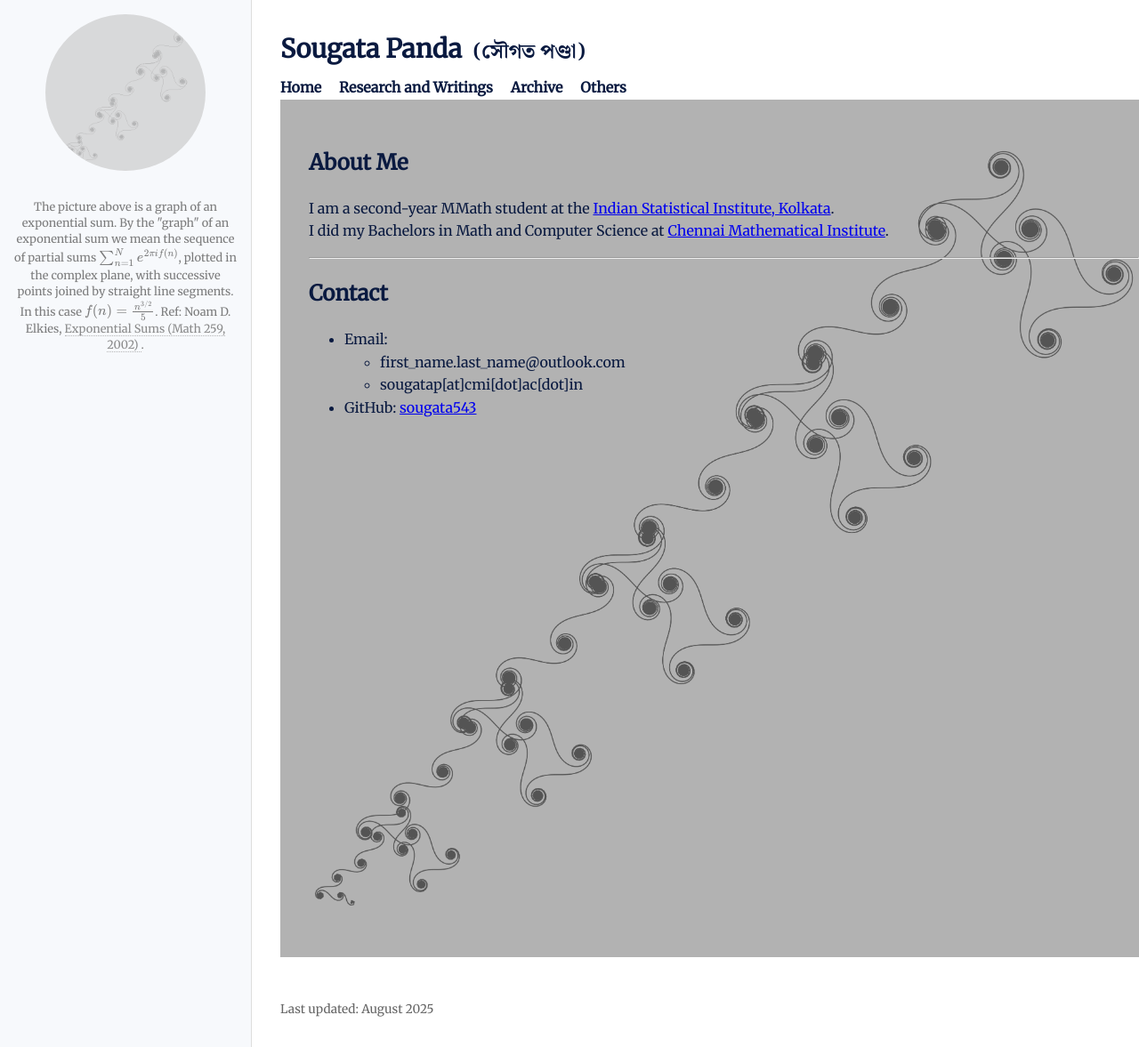
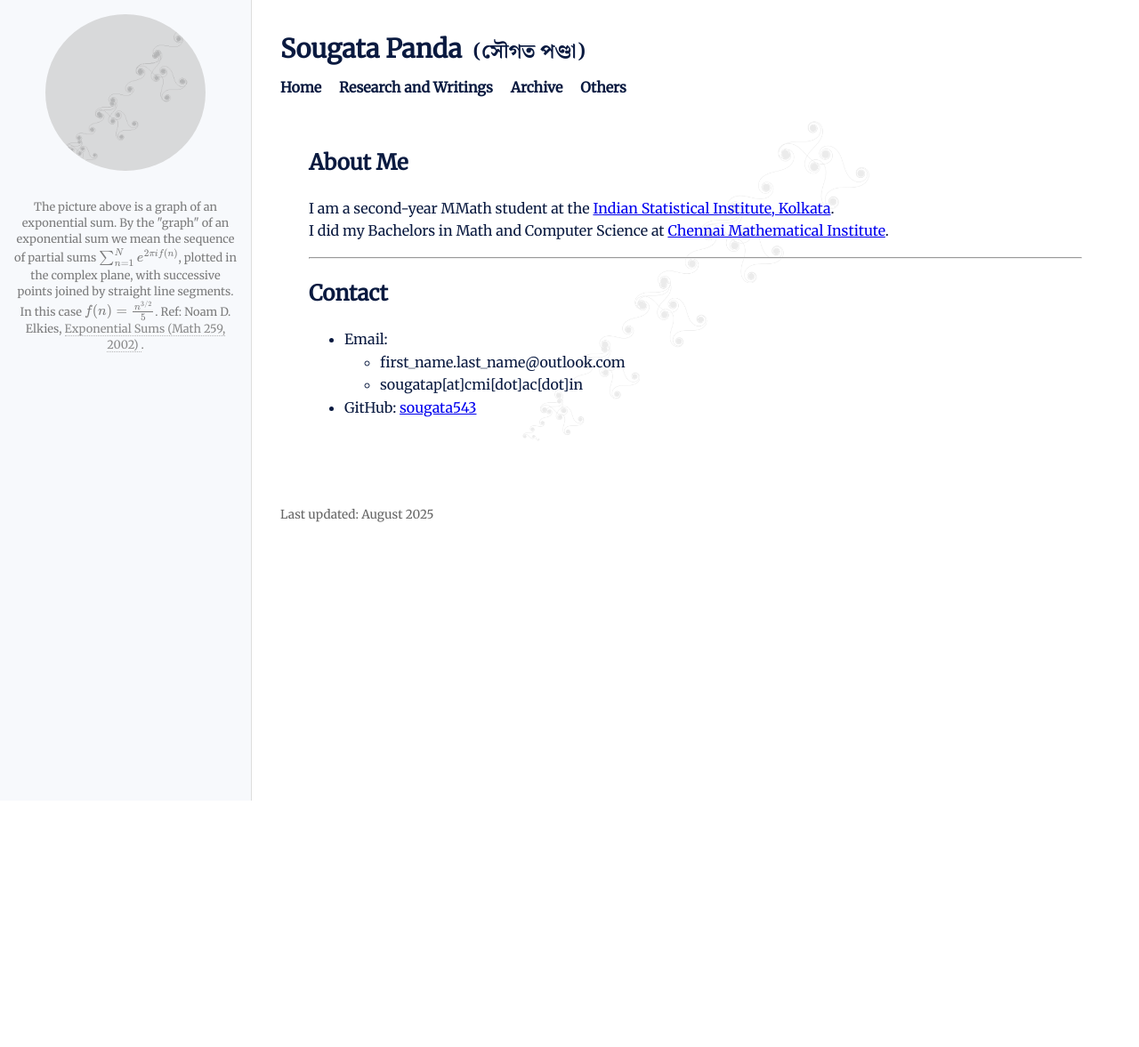
Before and after one commit to sougata543/sougata543.github.io, a Jekyll site: the page built from index.md, in a window 1280 px wide. Shown: the whole page at 89% size. Built offline with Jekyll 4.4.1, drawn with Linux system fonts in a browser that asks for light colours; some web fonts are replaced; after the commit the page ends 900 px from its top, so only the background shows below that.

Commit message:
backto back back

```diff
--- a/css/style.css
+++ b/css/style.css
@@ -162,42 +162,42 @@ footer {
   border-bottom-color: #333;
 }
 
-
-
 /* Main content background */
 main {
-    background-image: url('../images/background_spiral.png'); /* Update path if needed */
-    background-size: cover;      /* cover entire area */
-    background-position: center; /* center the image */
-    background-repeat: no-repeat;
-    min-height: 100vh;           /* full viewport height */
-    width: 100%;
+    background-color: #fff; /* pure white background */
+    position: relative;
     padding: 2rem;
-    position: relative;          /* for overlay */
 }
 
-/* Optional semi-transparent overlay for readability */
+/* Dimmed spiral background */
 main::before {
     content: '';
     position: absolute;
-    top: 0; left: 0;
+    top: 50%;
+    left: 50%;
     width: 100%;
     height: 100%;
-    background: rgba(0,0,0,0.3); /* dark overlay, 30% opacity */
+    transform: translate(-50%, -50%);
+    background-image: url('../images/background_spiral.png'); /* your spiral image */
+    background-size: contain;   /* maintain image proportion */
+    background-repeat: no-repeat;
+    background-position: center;
+    opacity: 0.15;              /* dim the spiral */
+    pointer-events: none;       /* allow interaction with content */
     z-index: 0;
 }
 
-/* Ensure main content is above overlay */
+/* Ensure main content is above the spiral */
 main > * {
     position: relative;
     z-index: 1;
 }
 
-/* JuliaMono code blocks readable on background */
+/* JuliaMono code blocks readable */
 pre, code, kbd, samp {
     font-family: 'JuliaMono', monospace;
     font-size: 0.95em;
-    background: rgba(244,246,250,0.9); /* slightly transparent white */
+    background: #f4f6fa; /* solid light background for code */
     padding: 8px 10px;
     border-radius: 6px;
     overflow-x: auto;
```
